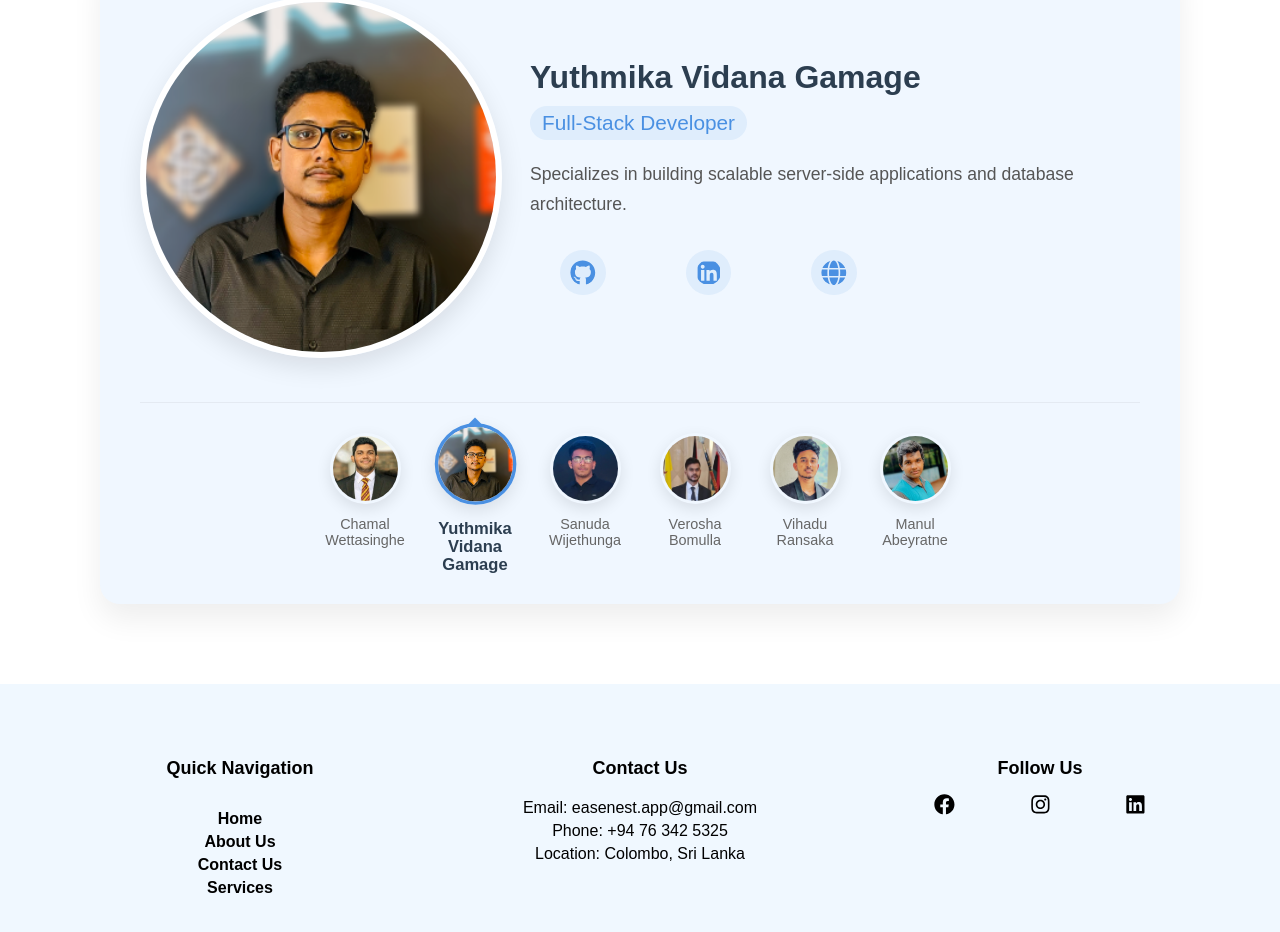
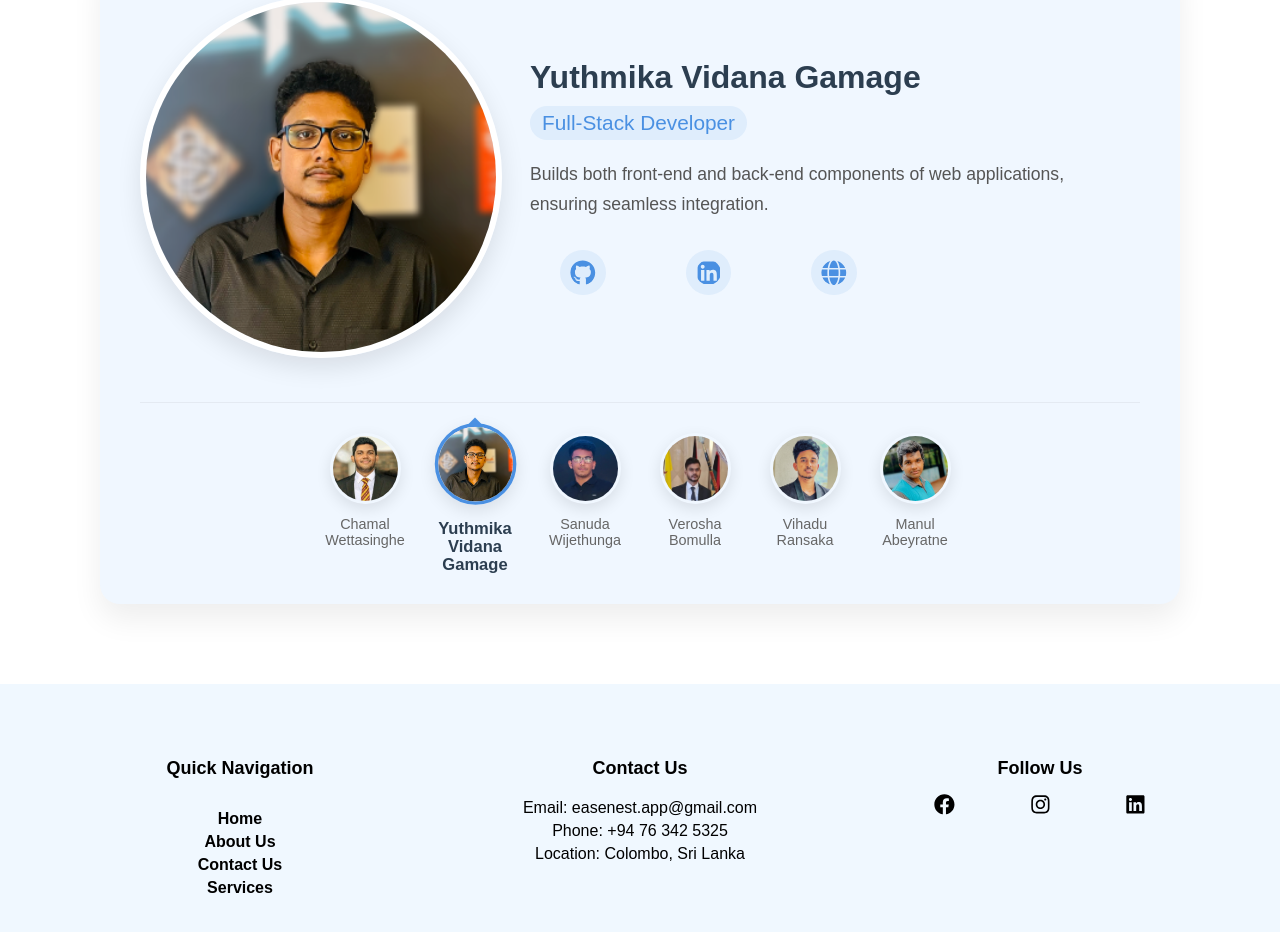
Before and after one commit to yuthmikagamage/EaseNest-Marketing-Website, a React (Vite) app: page /about in a window 1280 px wide. Shown: the part 939-1871 px from the top of the page. Built offline with nearby package versions, Linux system fonts and the light colour scheme.

Commit message:
Change links

```diff
--- a/src/Pages/About/About.jsx
+++ b/src/Pages/About/About.jsx
@@ -17,7 +17,7 @@ function About() {
       image: chamal,
       name: 'Chamal Wettasinghe',
       role: 'Full-Stack Developer',
-      bio: 'Creates beautiful and functional user experiences through thoughtful design principles.',
+      bio: 'Ensures the smooth functionality of applications across all layers of the stack.',
       github: 'https://github.com/chamal-ux',
       portfolio: 'https://www.linkedin.com/in/chamal-wettasinghe-46974b19a/?originalSubdomain=lk',
       linkedin: 'https://www.linkedin.com/in/chamal-wettasinghe-46974b19a/?originalSubdomain=lk'
@@ -26,18 +26,18 @@ function About() {
       image: yuthmika,
       name: 'Yuthmika Vidana Gamage',
       role: 'Full-Stack Developer',
-      bio: 'Specializes in building scalable server-side applications and database architecture.',
+      bio: 'Builds both front-end and back-end components of web applications, ensuring seamless integration.',
       github: 'https://github.com/yuthmikagamage',
-      portfolio: 'https://yuthmika-vidana-gamage.netlify.app',
+      portfolio: 'https://yuthmika.info',
       linkedin: 'https://www.linkedin.com/in/yuthmika-gamage-187bb4296?originalSubdomain=lk'
     },
     {
       image: sanuda,
       name: 'Sanuda Wijethunga',
       role: 'Full-Stack Developer',
-      bio: 'Passionate about creating intuitive user interfaces with modern web technologies.',
+      bio: 'Delivers end-to-end solutions, handling both client-side and server-side development.',
       github: 'https://github.com/SanudaWijethunga',
-      portfolio: 'https://sanuda-wijethunga.netlify.app',
+      portfolio: 'https://sanuda.info',
       linkedin: 'https://www.linkedin.com/in/sanuda-wijethunga-95b83528a/'
     },
     {
@@ -53,7 +53,7 @@ function About() {
       image: ransaka,
       name: 'Vihadu Ransaka',
       role: 'Frontend Developer',
-      bio: 'Experienced in both frontend and backend technologies with a focus on performance optimization.',
+      bio: 'Focuses on delivering intuitive and visually appealing experiences.',
       github: 'https://github.com/Ransakaz',
       portfolio: 'https://www.linkedin.com/in/vihandu-ransaka-a85016311/',
       linkedin: 'https://www.linkedin.com/in/vihandu-ransaka-a85016311/'
@@ -62,7 +62,7 @@ function About() {
       image: manul,
       name: 'Manul Abeyratne',
       role: 'Mobile Developer',
-      bio: 'Specializes in cross-platform mobile application development with a focus on user experience.',
+      bio: 'Ensures smooth performance and a consistent experience across devices.',
       github: 'https://github.com/Tehan123456789',
       portfolio: 'https://www.linkedin.com/in/manul-abeyratne-643544337/',
       linkedin: 'https://www.linkedin.com/in/manul-abeyratne-643544337/'
```
